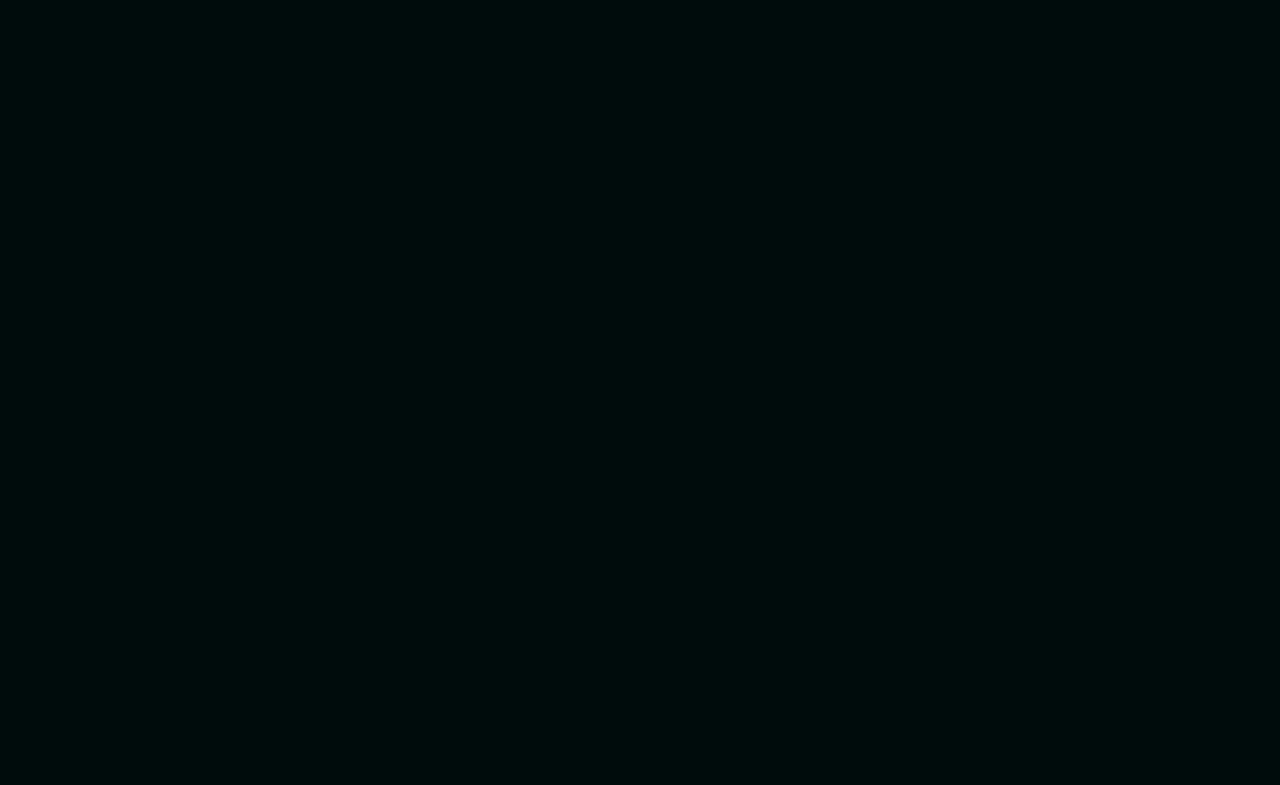
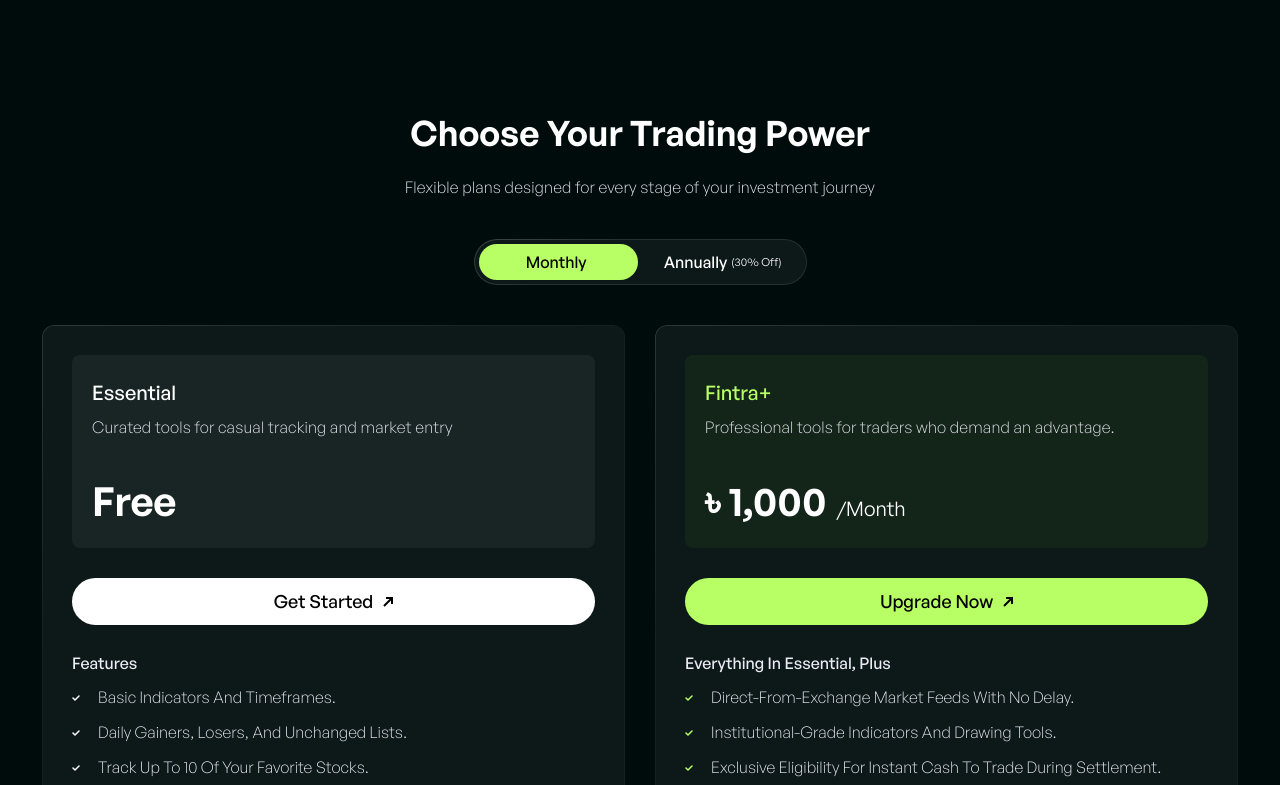
Before and after one commit to Arif26761/fintra0.1-frontend, a Next.js app: page / in a window 1280 px wide. Shown: the part 2915-3700 px from the top of the page. Before the commit the page ends 2913 px from the top, so only its background shows below. Built offline with nearby package versions, Linux system fonts and the light colour scheme.

Commit message:
feat(pricing): add section shell and wire into the landing page

```diff
--- a/src/app/page.jsx
+++ b/src/app/page.jsx
@@ -2,6 +2,8 @@
 import AppCta from '@/components/LandingPage/AppCta';
 import Features from '@/components/LandingPage/Features';
 import Hero from '@/components/LandingPage/Hero';
+import Pricing from '@/components/LandingPage/Pricing';
+import PricingCard from '@/components/LandingPage/PricingCard';
 
 export default function Home() {
   return (
@@ -16,6 +18,7 @@
       </div>
 
       <AppCta />
+      <Pricing />
     </main>
   );
 }
--- /dev/null
+++ b/src/components/LandingPage/Pricing.jsx
@@ -0,0 +1,20 @@
+import PricingPlans from './PricingPlans';
+
+export default function Pricing() {
+  return (
+    <section data-section="pricing" className="flex h-208.25 w-360 flex-col items-center gap-10">
+      <div className="flex h-21 w-full items-center px-30.25">
+        <div className="flex h-full w-299.5 flex-col items-center justify-between">
+          <h2 className="text-3xl leading-8.75 font-semibold text-ink capitalize">
+            Choose Your Trading Power
+          </h2>
+          <p className="text-base leading-6 font-light tracking-[0.16px] text-ink-soft">
+            Flexible plans designed for every stage of your investment journey
+          </p>
+        </div>
+      </div>
+
+      <PricingPlans />
+    </section>
+  );
+}
```
